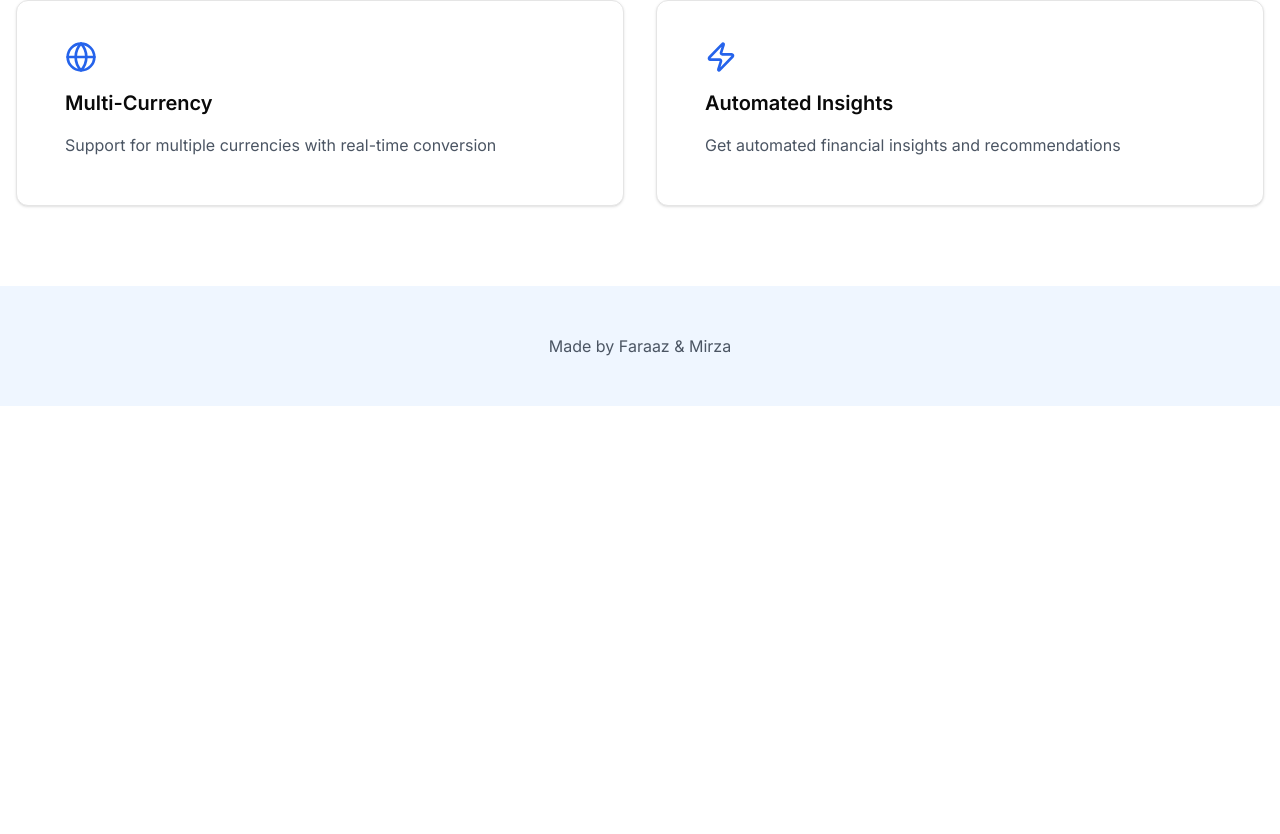
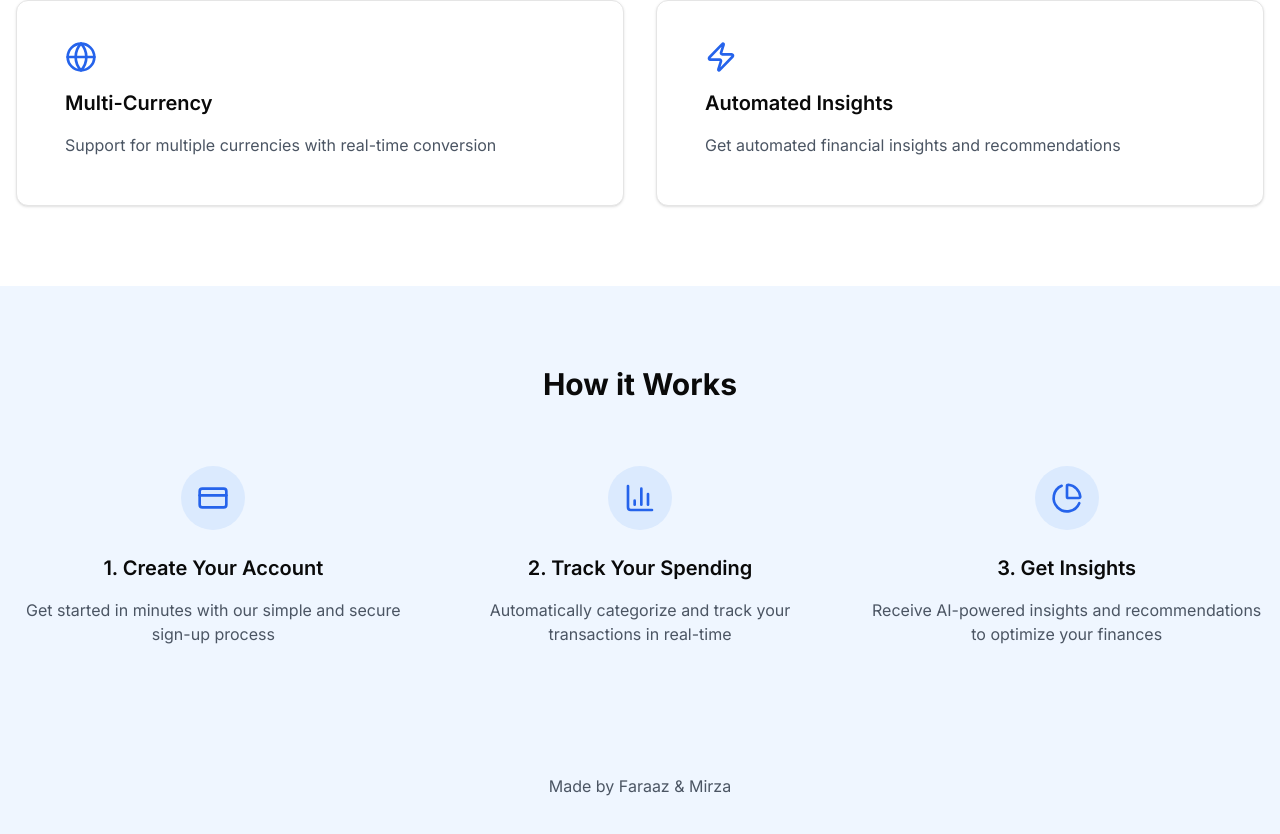
Before and after one commit to Faraazrehan2002/FinancialAI, a Next.js app: page / in a window 1280 px wide. Shown: the part 2169-3003 px from the top of the page. Before the commit the page ends 2575 px from the top, so only its background shows below. Built offline with nearby package versions, Linux system fonts and the light colour scheme; no server answers.

Commit message:
How it Works Section

```diff
--- a/app/page.jsx
+++ b/app/page.jsx
@@ -1,7 +1,7 @@
 import HeroSection from "@/components/hero";
 import { Button } from "@/components/ui/button";
 import Image from "next/image";
-import { featuresData, statsData } from "./data/landing";
+import { featuresData, howItWorksData, statsData } from "./data/landing";
 import { Card, CardContent } from "@/components/ui/card";
 
 export default function Home() {
@@ -44,7 +44,26 @@
           </div>
         </div>
       </section>
-      </div>
+
+      <section className="py-20 bg-blue-50">
+        <div className="container mx-auto px-4">
+          <h2 className="text-3xl font-bold text-center mb-16 ">
+            How it Works
+          </h2>
+          <div className="grid grid-cols-2 md:grid-cols-3 gap-8 ">
+            {howItWorksData.map((step, index)=>(
+              <div key = {index} className="text-center">
+                <div className="w-16 h-16 bg-blue-100 rounded-full flex items-center justify-center mx-auto mb-6 ">
+                  {step.icon}
+                </div>
+                <h3 className="text-xl font-semibold mb-4">{step.title}</h3>
+                <p className="text-gray-600">{step.description }</p>
+              </div>
+            ))}
+          </div>
+        </div>
+      </section>
+    </div>
 
   );
 }
```
